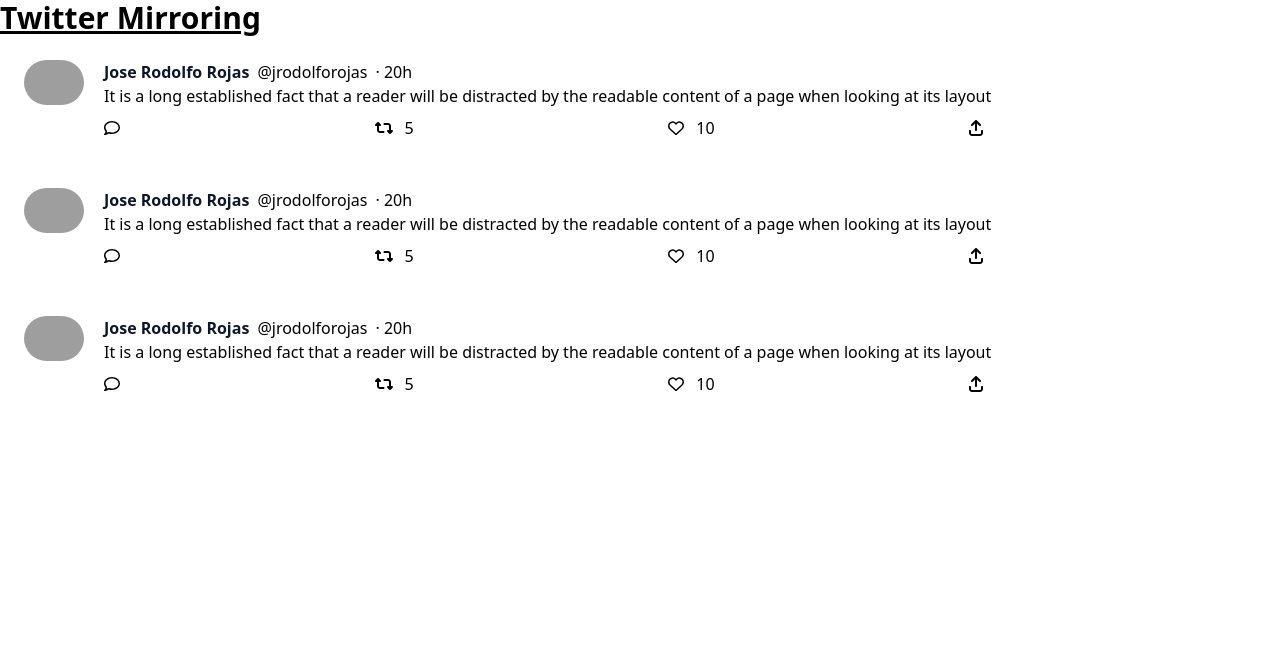
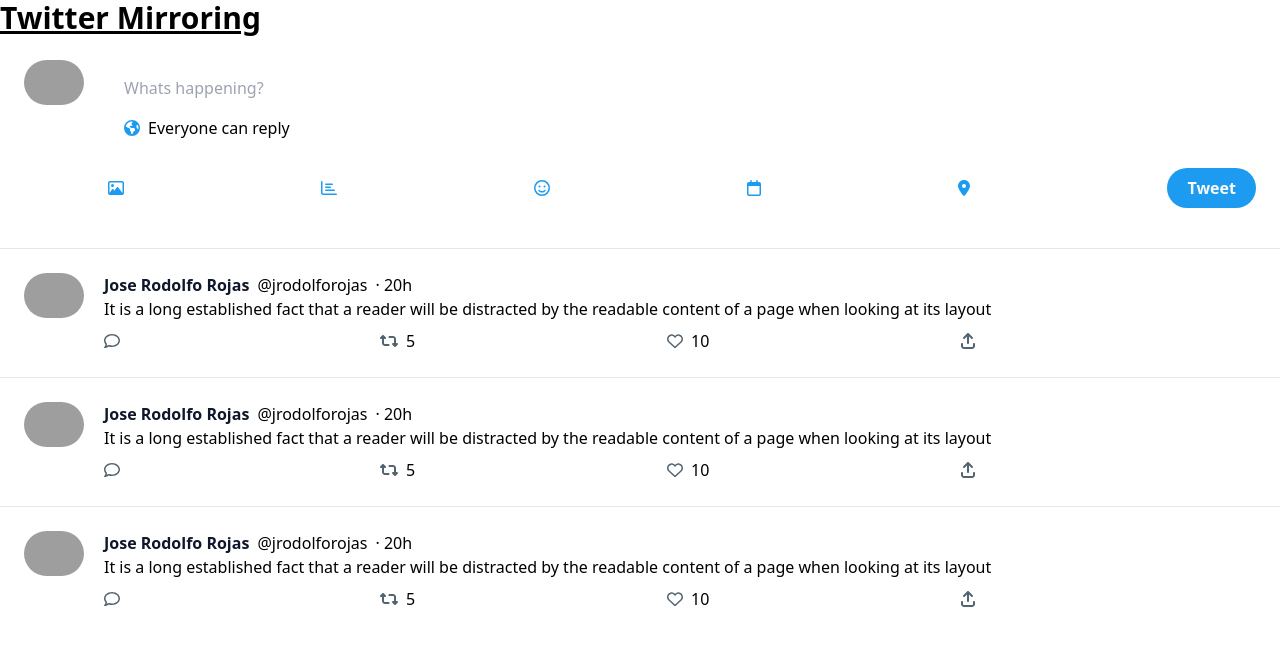
Before and after one commit to Rviewer-Challenges/ZSlVttT73BF4jSZq3U16, a React (Create React App) app: page / in a window 1280 px wide. Shown: the top 646 px of the page. Built offline with nearby package versions, Linux system fonts and the light colour scheme; grey boxes are pictures that could not be loaded.

Commit message:
Created Create Tweet component

```diff
--- a/src/App.tsx
+++ b/src/App.tsx
@@ -1,10 +1,12 @@
 import { TweetCard } from './components/TweetCard'
+import { CreateTweet } from './components/CreateTweet'
 
 function App () {
   return (
     <div>
       <h1 className="text-3xl font-bold underline">Twitter Mirroring</h1>
-      <div className="container mx-auto">
+      <div className="grid grid-cols-1 divide-y">
+        <CreateTweet/>
         <TweetCard/>
         <TweetCard/>
         <TweetCard/>
--- /dev/null
+++ b/src/components/CreateTweet.tsx
@@ -0,0 +1,35 @@
+import React from 'react'
+import { IconButton } from './shared/IconButton'
+import { UserPicture } from './shared/UserPicture'
+import { TextButton } from './shared/TextButton'
+import { TEST_USER_PROFILE_URL } from './TweetCard'
+
+export const CreateTweet = () => {
+  return (
+    <div className="flex items-start space-x-6 p-6">
+      <UserPicture url={TEST_USER_PROFILE_URL} width={60} heigth={60}/>
+      <div className="w-full">
+        {/* Text Input */}
+        <input placeholder="Whats happening?" className="w-full p-4"/>
+        <div className="ml-4">
+          <IconButton icon='earth-america' prefix='fas' statLabel='Everyone can reply'/>
+        </div>
+
+        <div className="flex justify-between mt-3 py-4">
+          {/* Image */}
+          <IconButton icon='image' prefix='far' />
+          {/* Poll */}
+          <IconButton icon='chart-bar' prefix='far'/>
+          {/* Emoji */}
+          <IconButton icon='face-smile' prefix='far'/>
+          {/* Calendar */}
+          <IconButton icon='calendar' prefix='far'/>
+          {/* Location */}
+          <IconButton icon='location-dot' prefix='fas'/>
+          <TextButton label='Tweet'/>
+        </div>
+
+      </div>
+    </div>
+  )
+}
--- a/src/components/TweetCard.tsx
+++ b/src/components/TweetCard.tsx
@@ -1,7 +1,7 @@
 import { UserPicture } from './shared/UserPicture'
 import { IconButton } from './shared/IconButton'
 
-const TEST_USER_PROFILE_URL = 'https://pbs.twimg.com/profile_images/1520583033346269184/SqYY-5kz_400x400.jpg'
+export const TEST_USER_PROFILE_URL = 'https://pbs.twimg.com/profile_images/1520583033346269184/SqYY-5kz_400x400.jpg'
 const TEST_USER_NAME = 'Jose Rodolfo Rojas'
 const TEST_USERNAME = 'jrodolforojas'
 
@@ -21,10 +21,10 @@
         of a page when looking at its layout</p>
         {/* Action Buttons */}
         <div className="flex justify-between mr-2 mt-2">
-          <IconButton prefix='far'icon='comment' />
-          <IconButton prefix='fas'icon='retweet' statLabel={5}/>
-          <IconButton prefix='far'icon='heart' statLabel={10}/>
-          <IconButton prefix='fas'icon='arrow-up-from-bracket' />
+          <IconButton prefix='far'icon='comment' color='#536471'/>
+          <IconButton prefix='fas'icon='retweet' statLabel={5} color='#536471'/>
+          <IconButton prefix='far'icon='heart' statLabel={10} color='#536471'/>
+          <IconButton prefix='fas'icon='arrow-up-from-bracket' color='#536471'/>
         </div>
       </div>
     </div>
--- a/src/components/shared/IconButton.tsx
+++ b/src/components/shared/IconButton.tsx
@@ -1,21 +1,20 @@
 import React from 'react'
 import { FontAwesomeIcon } from '@fortawesome/react-fontawesome'
 import { IconName, IconPrefix, library } from '@fortawesome/fontawesome-svg-core'
-import { faRetweet, faArrowUpFromBracket } from '@fortawesome/free-solid-svg-icons'
-import { faComment, faHeart } from '@fortawesome/free-regular-svg-icons'
-library.add(faComment, faRetweet, faHeart, faArrowUpFromBracket)
+import { faRetweet, faArrowUpFromBracket, faLocationDot, faEarthAmerica } from '@fortawesome/free-solid-svg-icons'
+import { faComment, faHeart, faImage, faChartBar, faFaceSmile, faCalendar } from '@fortawesome/free-regular-svg-icons'
+library.add(faComment, faRetweet, faHeart, faArrowUpFromBracket, faImage, faChartBar, faFaceSmile, faCalendar,
+  faLocationDot, faEarthAmerica)
 
 interface Props{
   icon: IconName
   prefix: IconPrefix
-  statLabel?:number
-  onClick?: React.MouseEventHandler<HTMLDivElement>
+  statLabel?:number|string
+  color?:string
+  handleOnClick?: () => void
 }
-export const IconButton = ({ icon, statLabel, prefix, onClick }:Props) => {
+export const IconButton = ({ icon, statLabel, prefix, color = '#1d9bf0', handleOnClick }:Props) => {
   return (
-    <div onClick={onClick}>
-      <FontAwesomeIcon icon={[prefix, icon]}/>
-      {statLabel && <label className="ml-3">{statLabel}</label>}
-    </div>
+    <button onClick={handleOnClick}><FontAwesomeIcon icon={[prefix, icon]} color={color} className="mr-2"/>{statLabel}</button>
   )
 }
--- /dev/null
+++ b/src/components/shared/TextButton.tsx
@@ -0,0 +1,12 @@
+interface Props{
+  label: string
+  className?: string
+}
+
+export const TextButton = ({ label }:Props) => {
+  return (
+    <button
+      className="rounded-full bg-[#1d9bf0] items-center px-5 py-2 font-semibold text-zinc-50"
+      onClick={() => console.log('hello world')}>{label}</button>
+  )
+}
```
